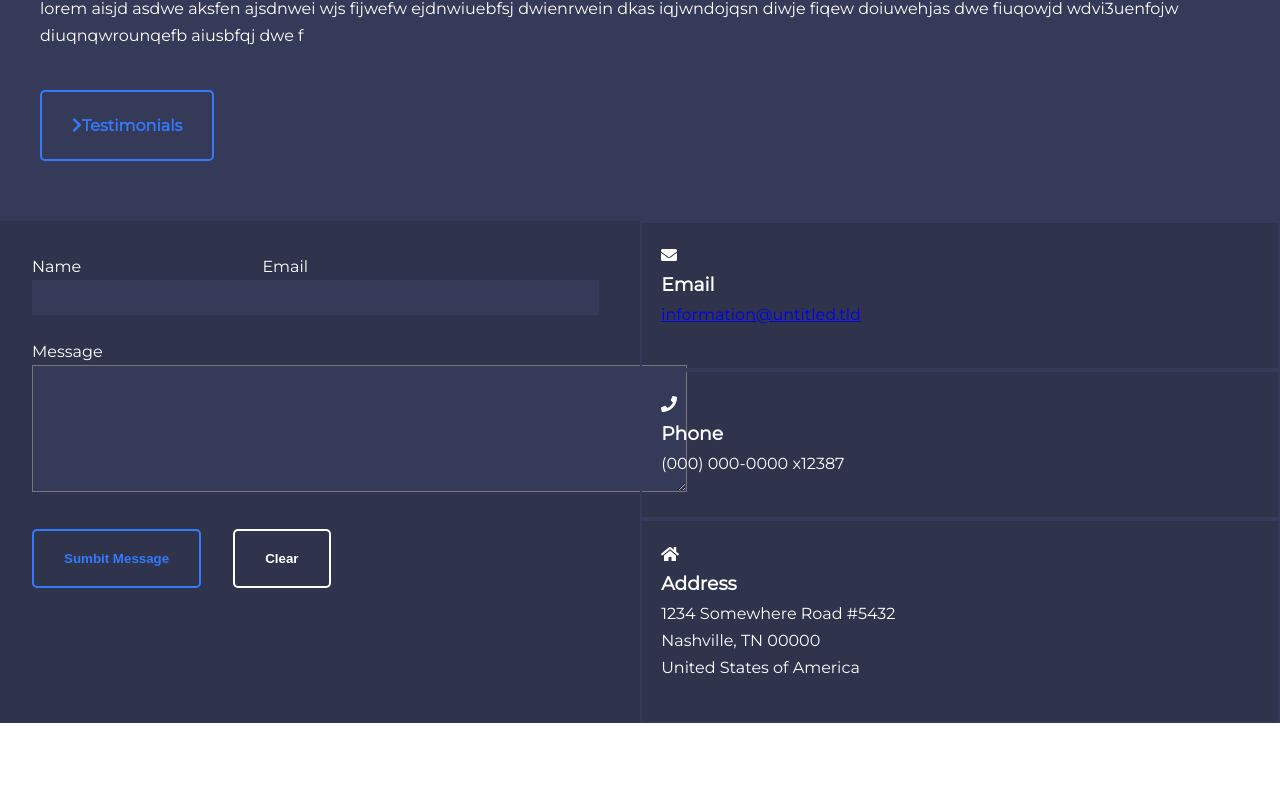
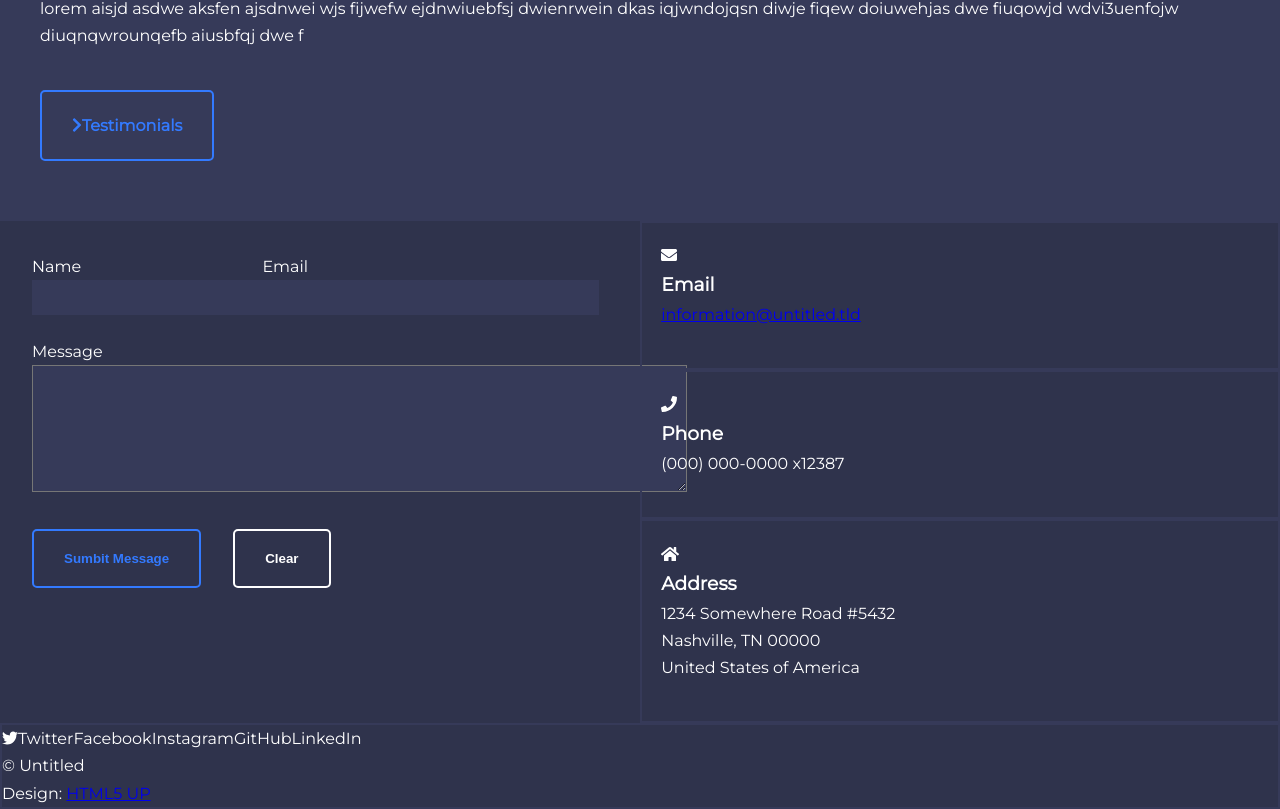
Before and after one commit to anywhereFitness21/Frontend, a React (Create React App) app in the folder anywhere-fitness/: page / in a window 1280 px wide. Shown: the part 2801-3610 px from the top of the page. Before the commit the page ends 3524 px from the top, so only its background shows below. Built offline with nearby package versions, Linux system fonts and the light colour scheme; a web font is replaced by a local one.

Commit message:
conflict resolved

```diff
--- a/anywhere-fitness/src/Components/Footer.jsx
+++ b/anywhere-fitness/src/Components/Footer.jsx
@@ -1,13 +1,14 @@
 import React from 'react'
 import { FontAwesomeIcon } from '@fortawesome/react-fontawesome'
 import { faEnvelope, faPhone, faHome } from '@fortawesome/free-solid-svg-icons'
+import { faFacebook, faInstagram, faLinkedin, faTwitter, faGithub } from '@fortawesome/free-brands-svg-icons'
 import '../styles/style.css';
 import '../styles/utilities.css'
 
 const Footer = () => {
 
     return (
-
+        <>
         <section id="contact" className='bg-secondary'>
         <div className="inner">
             <section className='split'>
@@ -55,12 +56,25 @@ const Footer = () => {
                         Nashville, TN 00000<br />
                         United States of America</span>
                     </div>
-
             </section>
         </div>
     </section>
-
+         <footer id="footer" className='bg-secondary'>
+						<div class="footer-inner">
+							<ul class="footer-icons">
+								<li><a href="#"><FontAwesomeIcon icon={faTwitter}/></a></li><span class="label">Twitter</span>
+								<li><a href="#" class="icon brands alt fa-facebook-f"><span class="label">Facebook</span></a></li>
+								<li><a href="#" class="icon brands alt fa-instagram"><span class="label">Instagram</span></a></li>
+								<li><a href="#" class="icon brands alt fa-github"><span class="label">GitHub</span></a></li>
+								<li><a href="#" class="icon brands alt fa-linkedin-in"><span class="label">LinkedIn</span></a></li>
+							</ul>
+							<ul class="copyright">
+								<li>&copy; Untitled</li><li>Design: <a href="https://html5up.net">HTML5 UP</a></li>
+							</ul>
+						</div>
+					</footer>
+        </>
     )
 }
 
-export default Footer
+export default Footer;
--- a/anywhere-fitness/src/styles/style.css
+++ b/anywhere-fitness/src/styles/style.css
@@ -167,6 +167,7 @@ html {
     padding: 20px 0;
     padding-bottom: 40px;
 }
+
 /* Contact */
 
 #contact .inner{
@@ -215,7 +216,25 @@ html {
     width: 100%;
 }
 
-
 .half {
     display: inline-block;
 }
+
+#footer {
+    border: 2px solid #363A59;
+}
+
+.footer-inner {
+    display: flex;
+    flex-direction: column;
+}
+
+.footer-icons {
+    list-style: none;
+    display: flex;
+}
+
+.footer-icons a {
+    color: #fff;
+    text-decoration: none;
+}
```
Also changed, not shown: 1 other file (tests, documents, lock files or other folders).
